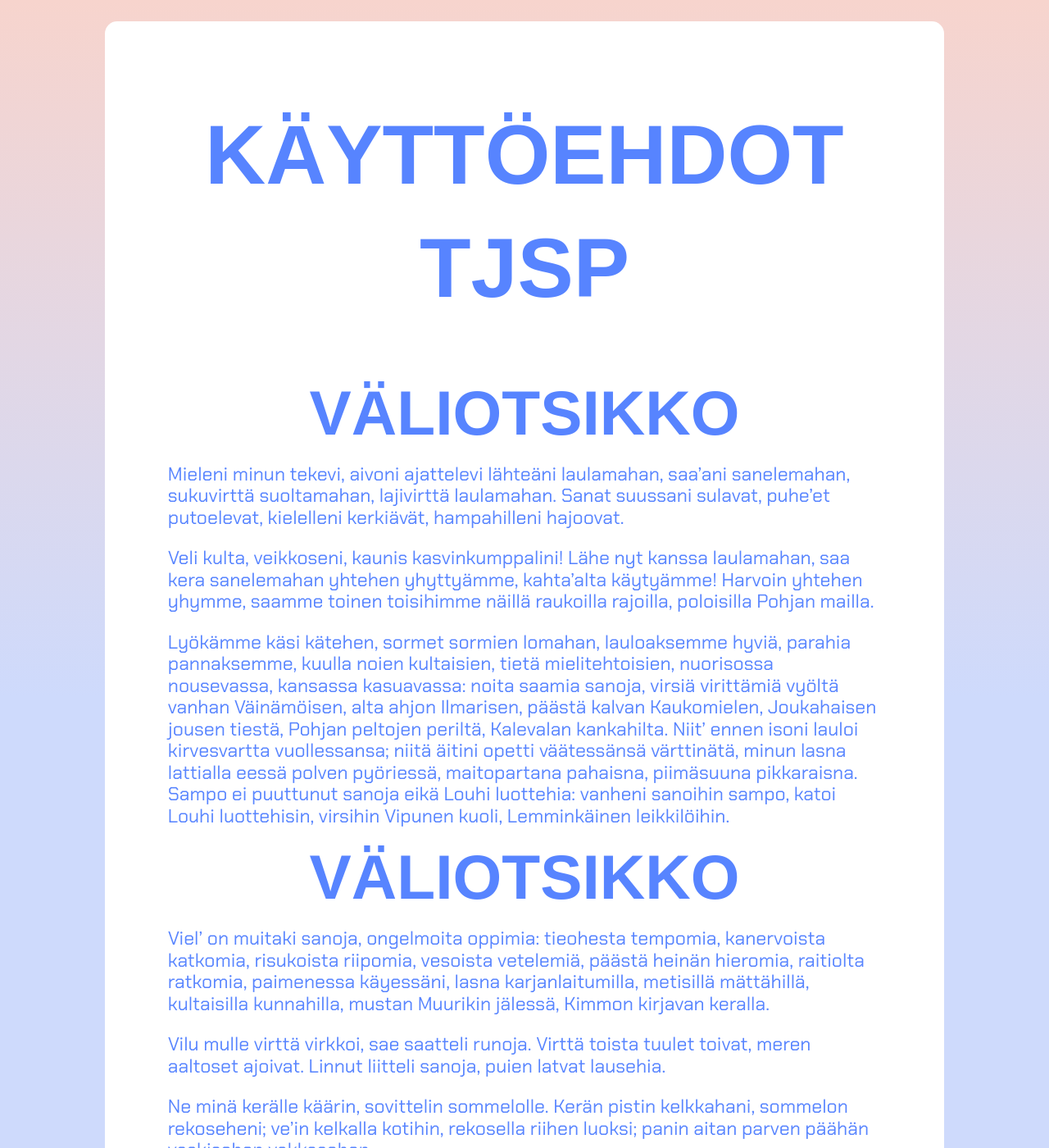
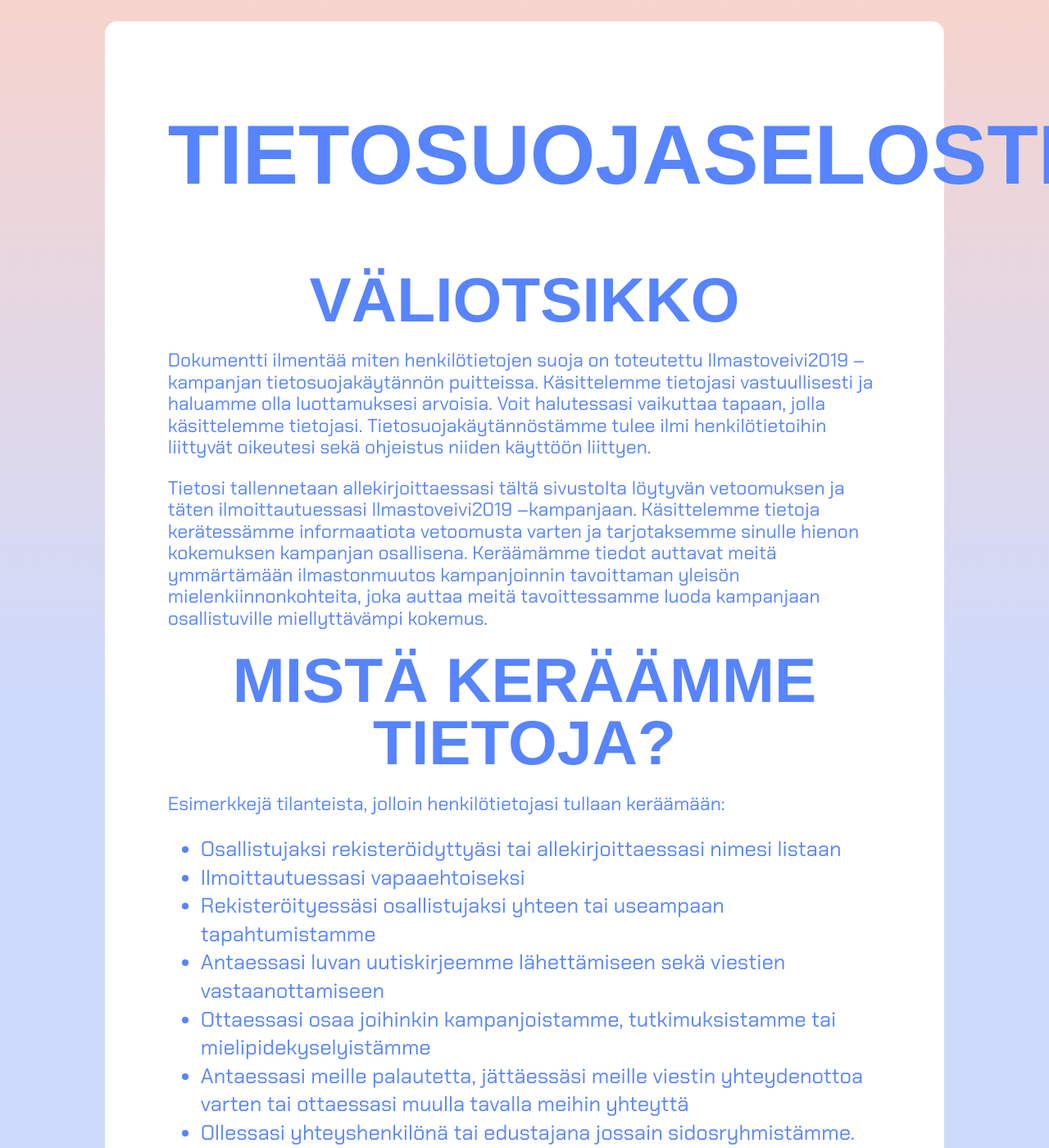
Before and after one commit to ilmastoveivi/ilmastoveivi.github.io, a Jekyll site: the page built from legal.md, in a window 1280 px wide and 1400 px high. Shown: the whole window at 82% size. Built offline with Jekyll 4.4.1, drawn with Linux system fonts in a browser that asks for light colours; nearby versions of some CDN libraries; some web fonts are replaced; some of the changed text lies outside the part shown.

Commit message:
Tietosuojaseloste -luonnos

```diff
--- a/legal.md
+++ b/legal.md
@@ -1,25 +1,31 @@
 ---
 layout: basic
-title: Käyttöehdot tjsp
+title: Tietosuojaseloste
 
 ---
 
 ## Väliotsikko
 
-Mieleni minun tekevi, aivoni ajattelevi
-lähteäni laulamahan, saa'ani sanelemahan, sukuvirttä suoltamahan, lajivirttä laulamahan. Sanat suussani sulavat, puhe'et putoelevat, kielelleni kerkiävät, hampahilleni hajoovat.
+Dokumentti ilmentää miten henkilötietojen suoja on toteutettu Ilmastoveivi2019 –kampanjan tietosuojakäytännön puitteissa.
+Käsittelemme tietojasi vastuullisesti ja haluamme olla luottamuksesi arvoisia. Voit halutessasi vaikuttaa tapaan, jolla käsittelemme tietojasi. Tietosuojakäytännöstämme tulee ilmi henkilötietoihin liittyvät oikeutesi sekä ohjeistus niiden käyttöön liittyen.
 
-Veli kulta, veikkoseni, kaunis kasvinkumppalini! Lähe nyt kanssa laulamahan, saa kera sanelemahan yhtehen yhyttyämme, kahta'alta käytyämme! Harvoin yhtehen yhymme, saamme toinen toisihimme näillä raukoilla rajoilla, poloisilla Pohjan mailla.
+Tietosi tallennetaan allekirjoittaessasi tältä sivustolta löytyvän vetoomuksen ja täten ilmoittautuessasi Ilmastoveivi2019 –kampanjaan.  Käsittelemme tietoja kerätessämme informaatiota vetoomusta varten ja tarjotaksemme sinulle hienon kokemuksen kampanjan osallisena. Keräämämme tiedot auttavat meitä ymmärtämään ilmastonmuutos kampanjoinnin tavoittaman yleisön mielenkiinnonkohteita, joka auttaa meitä tavoittessamme luoda kampanjaan osallistuville miellyttävämpi kokemus.
 
-Lyökämme käsi kätehen, sormet sormien lomahan, lauloaksemme hyviä, parahia pannaksemme, kuulla noien kultaisien, tietä mielitehtoisien, nuorisossa nousevassa, kansassa kasuavassa: noita saamia sanoja, virsiä virittämiä vyöltä vanhan Väinämöisen, alta ahjon Ilmarisen, päästä kalvan Kaukomielen, Joukahaisen jousen tiestä, Pohjan peltojen periltä, Kalevalan kankahilta.
-Niit' ennen isoni lauloi kirvesvartta vuollessansa; niitä äitini opetti väätessänsä värttinätä, minun lasna lattialla eessä polven pyöriessä, maitopartana pahaisna, piimäsuuna pikkaraisna. Sampo ei puuttunut sanoja eikä Louhi luottehia: vanheni sanoihin sampo, katoi Louhi luottehisin, virsihin Vipunen kuoli, Lemminkäinen leikkilöihin.
 
-## Väliotsikko
+## Mistä keräämme tietoja?
 
-Viel' on muitaki sanoja, ongelmoita oppimia: tieohesta tempomia, kanervoista katkomia, risukoista riipomia, vesoista vetelemiä, päästä heinän hieromia, raitiolta ratkomia, paimenessa käyessäni, lasna karjanlaitumilla, metisillä mättähillä, kultaisilla kunnahilla, mustan Muurikin jälessä, Kimmon kirjavan keralla.
+Esimerkkejä tilanteista, jolloin henkilötietojasi tullaan keräämään:
+  - Osallistujaksi rekisteröidyttyäsi tai allekirjoittaessasi nimesi listaan
+  - Ilmoittautuessasi vapaaehtoiseksi
+  - Rekisteröityessäsi osallistujaksi yhteen tai useampaan tapahtumistamme
+  - Antaessasi luvan uutiskirjeemme lähettämiseen sekä viestien vastaanottamiseen
+  - Ottaessasi osaa joihinkin kampanjoistamme, tutkimuksistamme tai mielipidekyselyistämme
+  - Antaessasi meille palautetta, jättäessäsi meille viestin yhteydenottoa varten tai ottaessasi muulla tavalla meihin yhteyttä
+  - Ollessasi yhteyshenkilönä tai edustajana jossain sidosryhmistämme.
+  - Jakaessasi, julkaistaessasi tai kommentoidessasi sisältöämme tai lähettäessäsi viestin sosiaalisen median kanavissamme.
+Harjoitamme sosiaalisen median seurantaa yleisellä tasolla ymmärtääksemme osallistujiamme sekä kehittääksemme markkinointiamme.
 
-Vilu mulle virttä virkkoi, sae saatteli runoja. Virttä toista tuulet toivat, meren aaltoset ajoivat. Linnut liitteli sanoja, puien latvat lausehia.
+Henkilötietojesi kerääminen ja käsittely myös muista julkisista rekistereistä on mahdollista.
 
-Ne minä kerälle käärin, sovittelin sommelolle. Kerän pistin kelkkahani, sommelon rekoseheni; ve'in kelkalla kotihin, rekosella riihen luoksi; panin aitan parven päähän vaskisehen vakkasehen.
 
-Viikon on virteni vilussa, kauan kaihossa sijaisnut. Veänkö vilusta virret, lapan laulut pakkasesta, tuon tupahan vakkaseni, rasian rahin nenähän, alle kuulun kurkihirren, alle kaunihin katoksen, aukaisen sanaisen arkun, virsilippahan viritän, kerittelen pään kerältä, suorin solmun sommelolta?
+## Minkälaisia tietoja keräämme?
```
